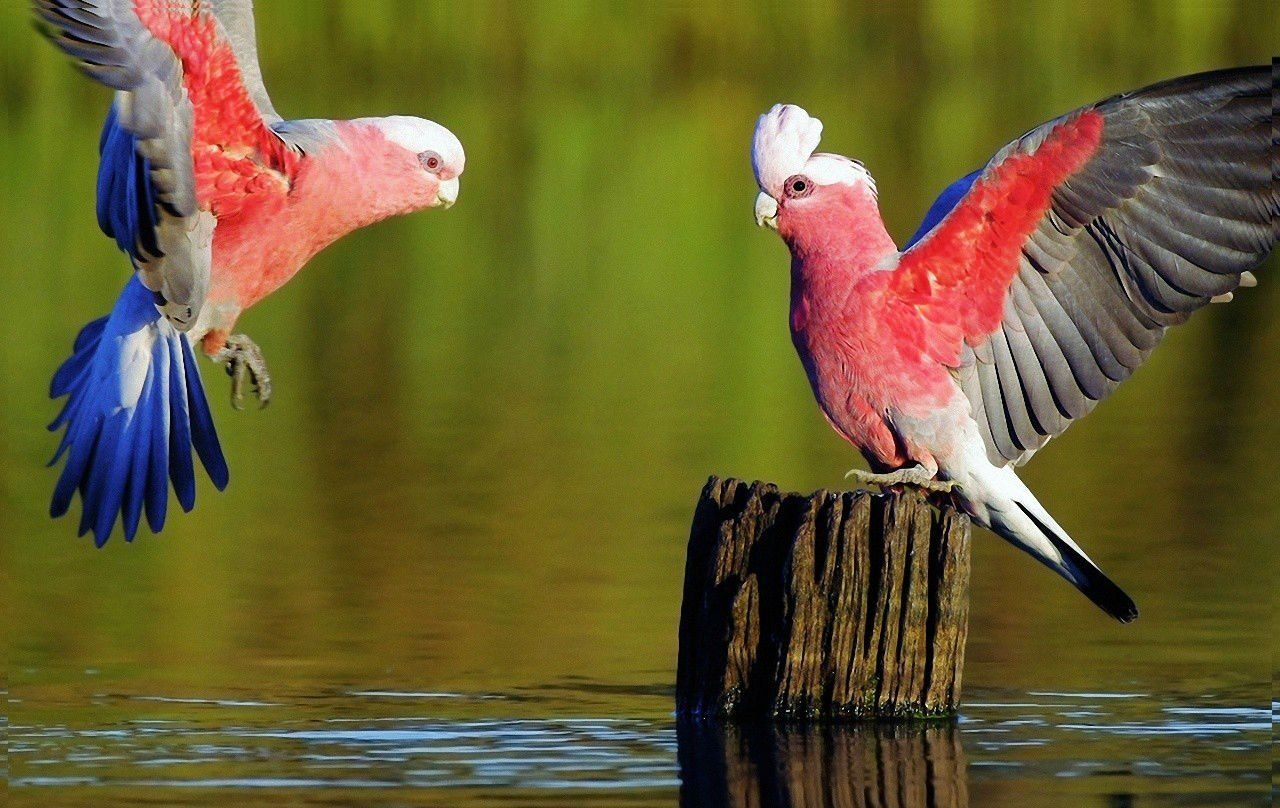
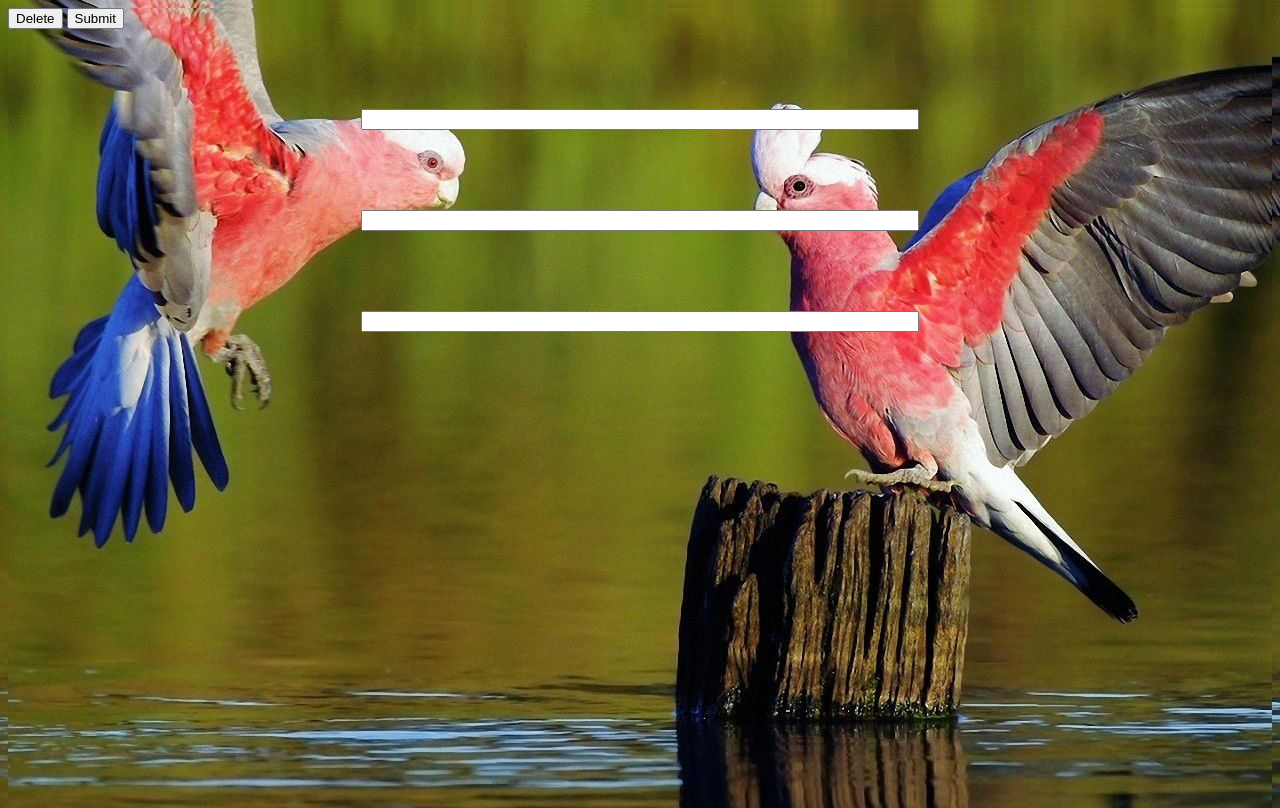
Before and after one commit to jansenjake/POS_Task, a plain HTML site: page admin/admin.html in a window 1280 px wide. Drawn offline with Linux system fonts and the light colour scheme.

Commit message:
'master'

```diff
--- a/admin/admin.html
+++ b/admin/admin.html
@@ -9,8 +9,13 @@
 </head>
 <body>
 
-
-
+    <div class="contain">
+        <button id="delete" class="form-btn">Delete</button>
+        <button id="sub-id" class="form-btn">Submit</button>
+    <input id="in" class="input">
+    <input id="in" class="input">
+    <input id="in" class="input">
+    </div>
 
 
 
--- a/styles/style.css
+++ b/styles/style.css
@@ -5,7 +5,7 @@ body, html {
     background-repeat:no-repeat;
     background-attachment: fixed;
     background-color: blueviolet;
-
+    overflow-x: hidden;
 
 }
 footer {
@@ -88,7 +88,6 @@ footer {
     animation-name: paragraph1;
     color: black;
     border-radius: 15px;
-
     animation-duration: 7s;
 }
 
@@ -143,3 +142,14 @@ footer {
     margin-left: 40px;
     margin-right: 40px;
 }
+
+
+.input{
+  margin: auto;
+  display: flex;
+  align-content: center;
+  justify-content: center;
+  margin-top: 5rem;
+  width: 550px;
+  max-height: fit-content;
+}
```
